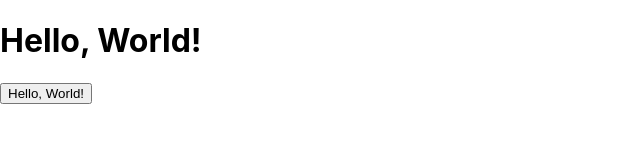
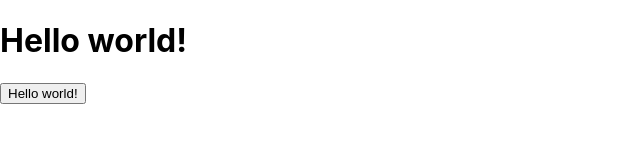
Before and after one commit to s4ion4/react-playground, a React (Create React App) app: page / in a window 1280 px wide. Shown: the top 160 px of the page, without its empty margins (0-640 px from the left). Built offline with nearby package versions, Linux system fonts and the light colour scheme.

Commit message:
feat: propsを使用したコンポーネントの実装

```diff
--- a/src/components/Hello.tsx
+++ b/src/components/Hello.tsx
@@ -1,8 +1,5 @@
-const Hello = () => {
-  const onClick = () => {
-    console.log("Hello, World!");
-  };
-  const text = "Hello, World!";
+const Hello = (props: { text: string; onClick: () => void }) => {
+  const { text, onClick } = props;
 
   return (
     <div>
@@ -12,4 +9,12 @@ const Hello = () => {
   );
 };
 
-export default Hello;
+const Greeting = () => {
+  const onClick = () => {
+    console.log("Button clicked!");
+  };
+
+  return <Hello text="Hello world!" onClick={onClick} />;
+};
+
+export default Greeting;
```
